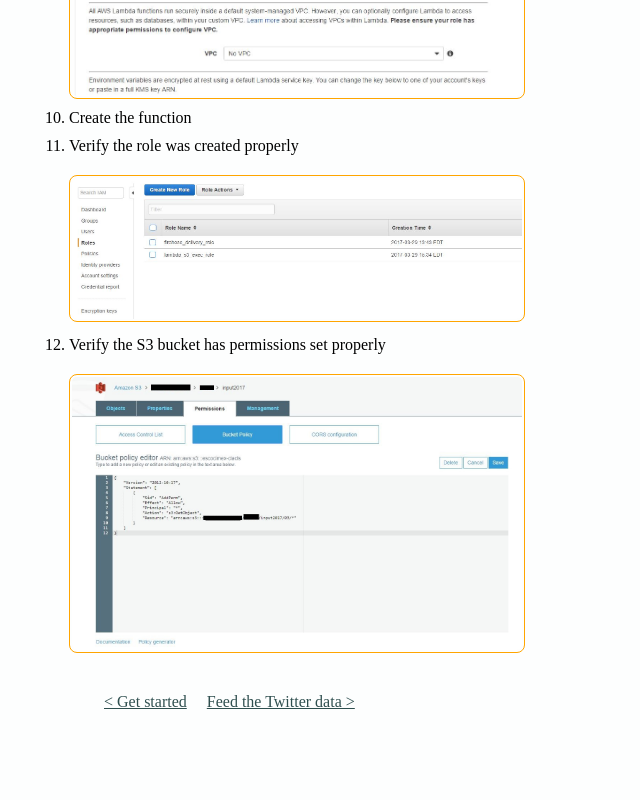
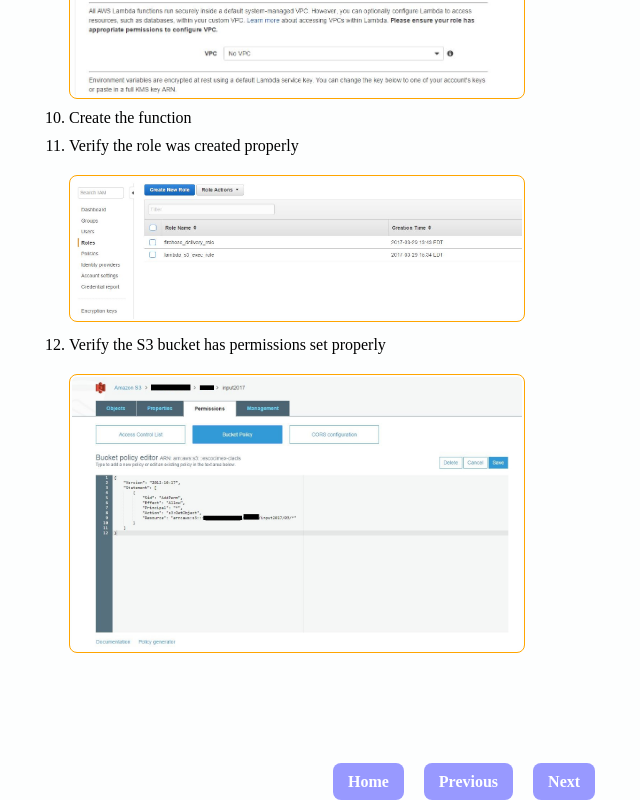
Before and after one commit to daveinnyc/daveinnyc.github.io, a plain HTML site: page aws_twitter/page..02.html in a window 1280 px wide. Shown: the part 3101-3901 px from the top of the page, without its empty margins (176-816 px from the left). Before the commit the page ends 3820 px from the top, so only its background shows below. Drawn offline with Linux system fonts and the light colour scheme.

Commit message:
Update navigation buttons

```diff
--- a/aws_twitter/page..02.html
+++ b/aws_twitter/page..02.html
@@ -63,7 +63,10 @@
        <a target="_blank" href="screen-shots/0011..s3-bucket-permissions.jpg"><img src="screen-shots/0011..s3-bucket-permissions.jpg"></a>
    </li>
 </ol>
-<div id="pagenav"><a href="index.html">&lt; Get started</a>
-         &nbsp;&nbsp;&nbsp;&nbsp;<a href="page..03.html">Feed the Twitter data &gt;</a></div>
+<div id="pagenav">
+         <a class="navlink"  href="../index.html">Home</a>&nbsp;&nbsp;&nbsp;&nbsp;
+         <a class="navlink" href="index.html">Previous</a>&nbsp;&nbsp;&nbsp;&nbsp;
+         <a class="navlink" href="page..03.html">Next</a>
+</div>
 </body>
 </html>
--- a/shared.css
+++ b/shared.css
@@ -65,9 +65,19 @@ br {
 }
 
 #pagenav {
-   padding-top: 20px;
+   padding-top: 100px;
    margin: auto;
-   width: 75%;
+   width: 100%;
+   text-align: center;
+}
+
+.navlink {
+   background: rgba(0,0,255,0.4);
+   color: white !Important;
+   text-decoration: none;
+   font-weight: bold;
+   padding: 10px 15px;
+   border-radius: 8px;
 }
 
 #h1-hero {
```
Also changed, not shown: aws_twitter/index.html (+5 -1 lines), aws_twitter/page..03.html (+6 -1 lines), skype_avatars/index.html (+1 -1 lines).
